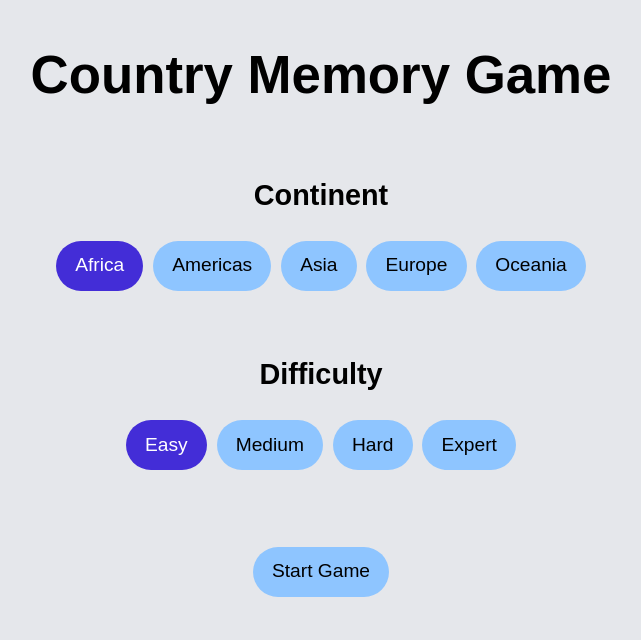
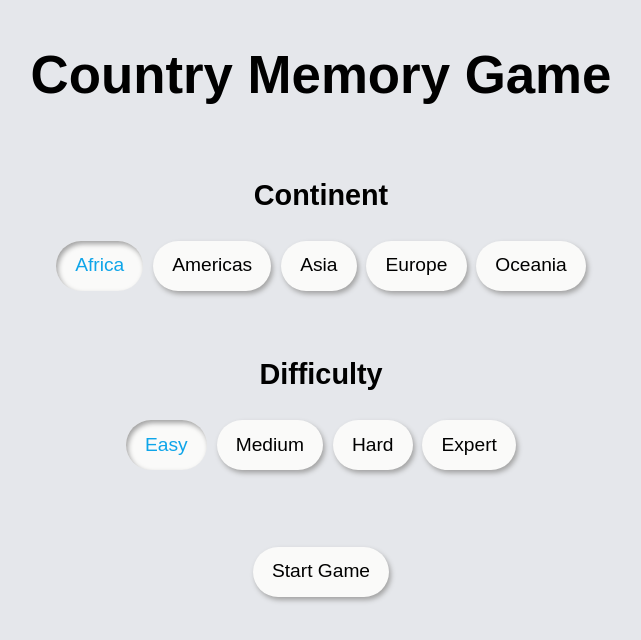
Before and after one commit to gemini-mastiff/memory-card, a React (Vite) app: page / in a window 1280 px wide. Shown: the top 640 px of the page, without its empty margins (319-960 px from the left). Built offline with nearby package versions, Linux system fonts and the light colour scheme; no server answers; a web font is replaced by a local one.

Commit message:
style: adjust MenuBtn styling to match project

```diff
--- a/src/styles/MenuBtn.css
+++ b/src/styles/MenuBtn.css
@@ -1,13 +1,14 @@
 .menu__btn {
   font: inherit;
   border: none;
-  background-color: oklch(0.809 0.105 251.813);
+  background-color: var(--MAIN-COLOUR);
   padding: 0.55em 1em;
   border-radius: 100px;
+  box-shadow: 2px 3px 5px 0px var(--TEXT-LIGHT);
 }
 
 .menu__btn--select,
 .menu__btn:active {
-  background-color: oklch(0.457 0.24 277.023);
-  color: #fff;
+  color: var(--ACCENT-1);
+  box-shadow: inset 2px 3px 5px 0px var(--TEXT-LIGHT);
 }
```
